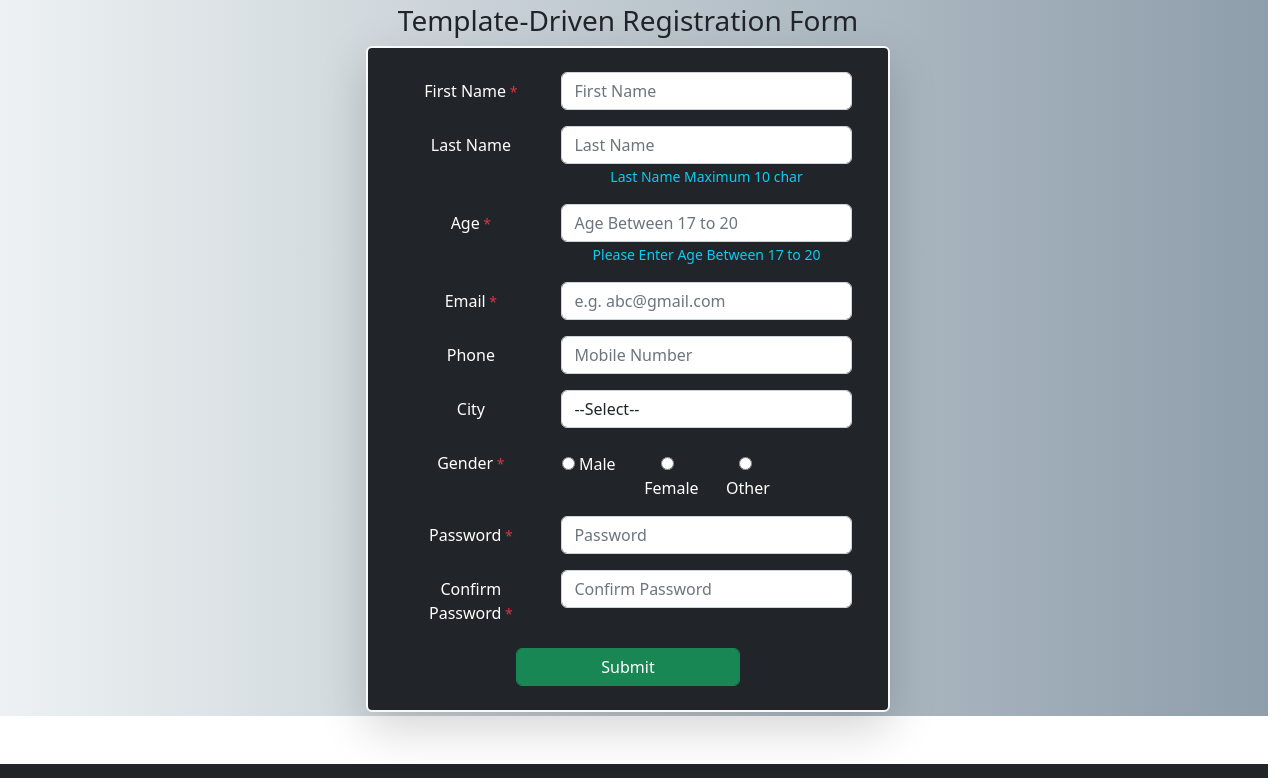
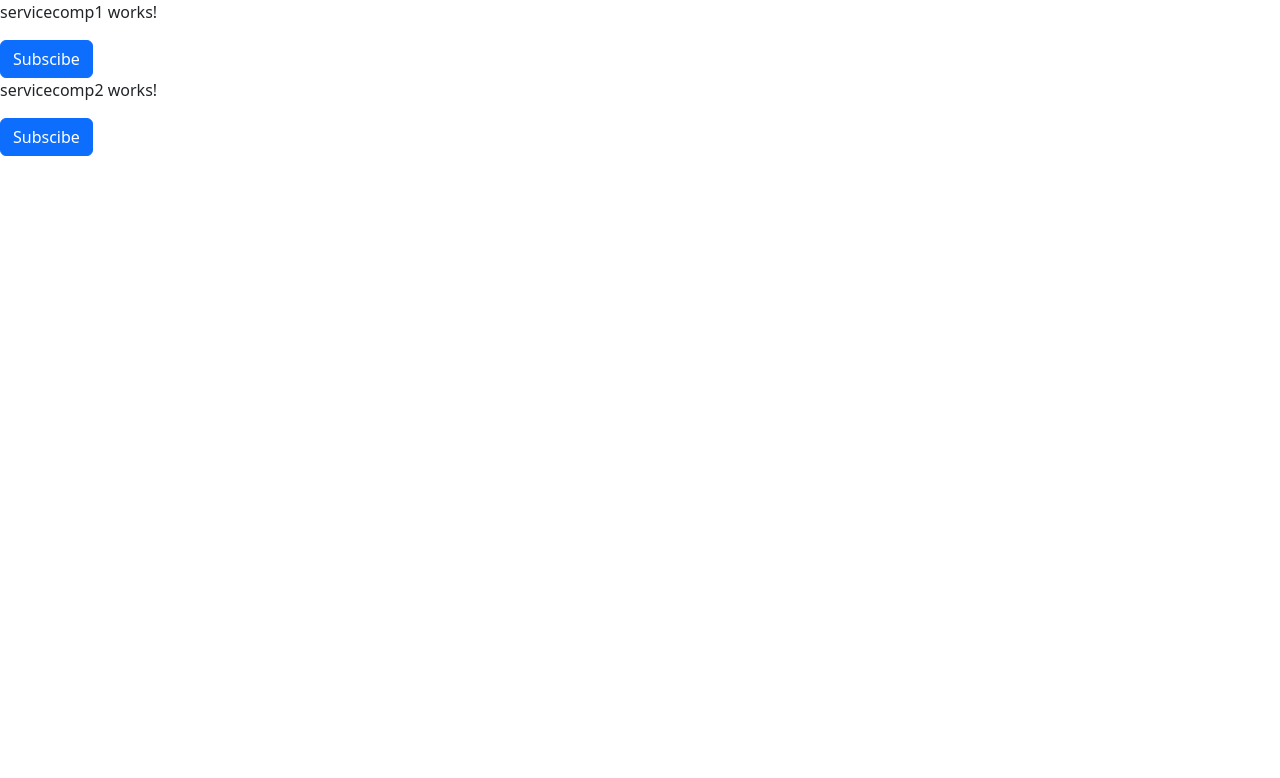
Before and after one commit to Ingole12/AngularProjects, an Angular app in the folder angularapp/: page / in a window 1280 px wide. Shown: the top 778 px of the page. Built offline with nearby package versions, Linux system fonts and the light colour scheme.

Commit message:
formBulider , services
formBulider , services

```diff
--- a/angularapp/src/app/Reactive/re-form/re-form.component.ts
+++ b/angularapp/src/app/Reactive/re-form/re-form.component.ts
@@ -1,6 +1,6 @@
 import { summaryFileName } from '@angular/compiler/src/aot/util';
 import { Component, OnInit } from '@angular/core';
-import { FormArray, FormArrayName, FormControl, FormGroup, Validators } from '@angular/forms';
+import { FormArray, FormArrayName, FormBuilder, FormControl, FormGroup, Validators } from '@angular/forms';
 import { Observable } from 'rxjs';
 import { resolve } from 'url';
 
@@ -20,7 +20,7 @@ export class ReFormComponent implements OnInit {
   ];
   notAllowedNames = ['Codemind', 'Technology'];
 
-  constructor() {
+  constructor(private _fb:FormBuilder) {
     this.createForm();
   }
 
@@ -49,16 +49,26 @@ export class ReFormComponent implements OnInit {
 
   }
   createForm() {
-    this.myReactiveForm = new FormGroup({
-      'userDetails': new FormGroup({
-        'username': new FormControl('', [Validators.required, this.NaNames.bind(this)]),
-        'email': new FormControl('', [Validators.required, Validators.email], this.NaEmails)
+    // this.myReactiveForm = new FormGroup({
+    //   'userDetails': new FormGroup({
+    //     'username': new FormControl('', [Validators.required, this.NaNames.bind(this)]),
+    //     'email': new FormControl('', [Validators.required, Validators.email], this.NaEmails)
+    //   }),
+    //   'Course': new FormControl('Angular', []),
+    //   'gender': new FormControl('Male', []),
+    //    'skills': new FormArray([
+    //     new FormControl(null,Validators.required),
+    //    ])
+    // })
+
+    this.myReactiveForm = this._fb.group({
+      userDetails:this._fb.group({
+        username:['',Validators.required],
+        email:['',Validators.required]
       }),
-      'Course': new FormControl('Angular', []),
-      'gender': new FormControl('Male', []),
-       'skills': new FormArray([
-        new FormControl(null,Validators.required),
-       ])
+      Course:['Angular'],
+      gender:['Male'],
+      skills:this._fb.array([])
     })
   }
 
--- /dev/null
+++ b/angularapp/src/app/services/demo.service.ts
@@ -0,0 +1,13 @@
+import { Injectable } from '@angular/core';
+
+@Injectable({
+  providedIn: 'root'
+})
+export class DemoService {
+
+  constructor() { }
+
+  display(){
+    alert('Hello Service called');
+  }
+}
--- /dev/null
+++ b/angularapp/src/app/services/servicecomp1/servicecomp1.component.html
@@ -0,0 +1,2 @@
+<p>servicecomp1 works!</p>
+ <button class=" btn btn-primary" (click)="Onsubmit()">Subscibe</button>
--- /dev/null
+++ b/angularapp/src/app/services/servicecomp1/servicecomp1.component.ts
@@ -0,0 +1,19 @@
+import { Component, OnInit } from '@angular/core';
+import { DemoService } from '../demo.service';
+
+@Component({
+  selector: 'app-servicecomp1',
+  templateUrl: './servicecomp1.component.html',
+  styleUrls: ['./servicecomp1.component.css']
+})
+export class Servicecomp1Component implements OnInit {
+
+  constructor(private serviceobj:DemoService) { }
+
+  ngOnInit() {
+  }
+  Onsubmit(){
+   this.serviceobj.display();
+  }
+
+}
--- /dev/null
+++ b/angularapp/src/app/services/servicecomp2/servicecomp2.component.html
@@ -0,0 +1,2 @@
+<p>servicecomp2 works!</p>
+<button class=" btn btn-primary" (click)="Onsubmit()">Subscibe</button>
--- /dev/null
+++ b/angularapp/src/app/services/servicecomp2/servicecomp2.component.ts
@@ -0,0 +1,19 @@
+import { Component, OnInit } from '@angular/core';
+import { DemoService } from '../demo.service';
+
+@Component({
+  selector: 'app-servicecomp2',
+  templateUrl: './servicecomp2.component.html',
+  styleUrls: ['./servicecomp2.component.css']
+})
+export class Servicecomp2Component implements OnInit {
+
+  constructor(private serviceobj:DemoService) { }
+
+  ngOnInit() {
+  }
+  Onsubmit(){
+    this.serviceobj.display();
+  }
+
+}
--- a/angularapp/src/index.html
+++ b/angularapp/src/index.html
@@ -23,6 +23,8 @@
 <!-- <app-simpletemplateform></app-simpletemplateform> -->
 <!-- <app-temp-assin></app-temp-assin> -->
 <!-- <app-re-form></app-re-form> -->
-<app-formassin></app-formassin>
+<!-- <app-formassin></app-formassin> -->
+<app-servicecomp1></app-servicecomp1>
+<app-servicecomp2></app-servicecomp2>
 </body>
 </html>
```
Also changed, not shown: angularapp/src/app/app.module.ts (+8 -3 lines), angularapp/src/app/services/servicecomp1/servicecomp1.component.css (added), angularapp/src/app/services/servicecomp2/servicecomp2.component.css (added).
